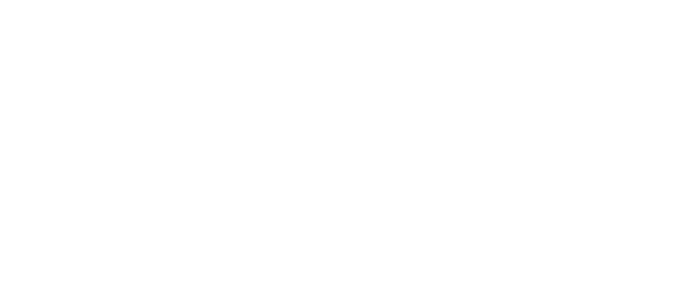
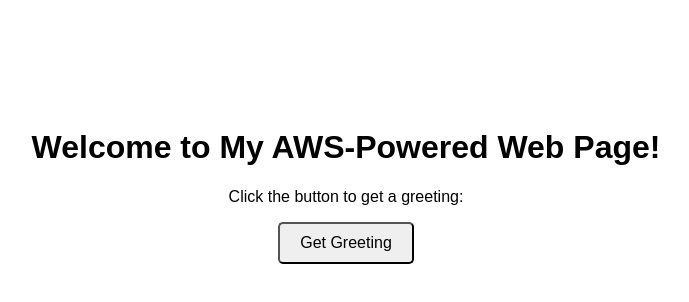
Before and after one commit to McIntyre456/Web-Page-Prject, a plain HTML site: page index.html in a window 1280 px wide. Shown: the whole page, without its empty margins (294-983 px from the left). Drawn offline with Linux system fonts and the light colour scheme.

Commit message:
Update index.html

```diff
--- a/index.html
+++ b/index.html
@@ -1,3 +1,39 @@
+<!DOCTYPE html>
 <html>
+<head>
+  <title>Welcome Page</title>
+  <style>
+    body {
+      font-family: Arial;
+      text-align: center;
+      padding-top: 100px;
+    }
+    button {
+      padding: 10px 20px;
+      font-size: 16px;
+      border-radius: 5px;
+    }
+  </style>
+</head>
+<body>
 
+  <h1>Welcome to My AWS-Powered Web Page!</h1>
+  <p id="greeting">Click the button to get a greeting:</p>
+  <button onclick="showGreeting()">Get Greeting</button>
+
+  <script>
+    function showGreeting() {
+      const greetings = [
+        "Hello there!",
+        "Welcome to the cloud ☁️",
+        "You're amazing!",
+        "This site is hosted on AWS!",
+        "JavaScript rocks!"
+      ];
+      const randomIndex = Math.floor(Math.random() * greetings.length);
+      document.getElementById("greeting").textContent = greetings[randomIndex];
+    }
+  </script>
+
+</body>
 </html>
```
